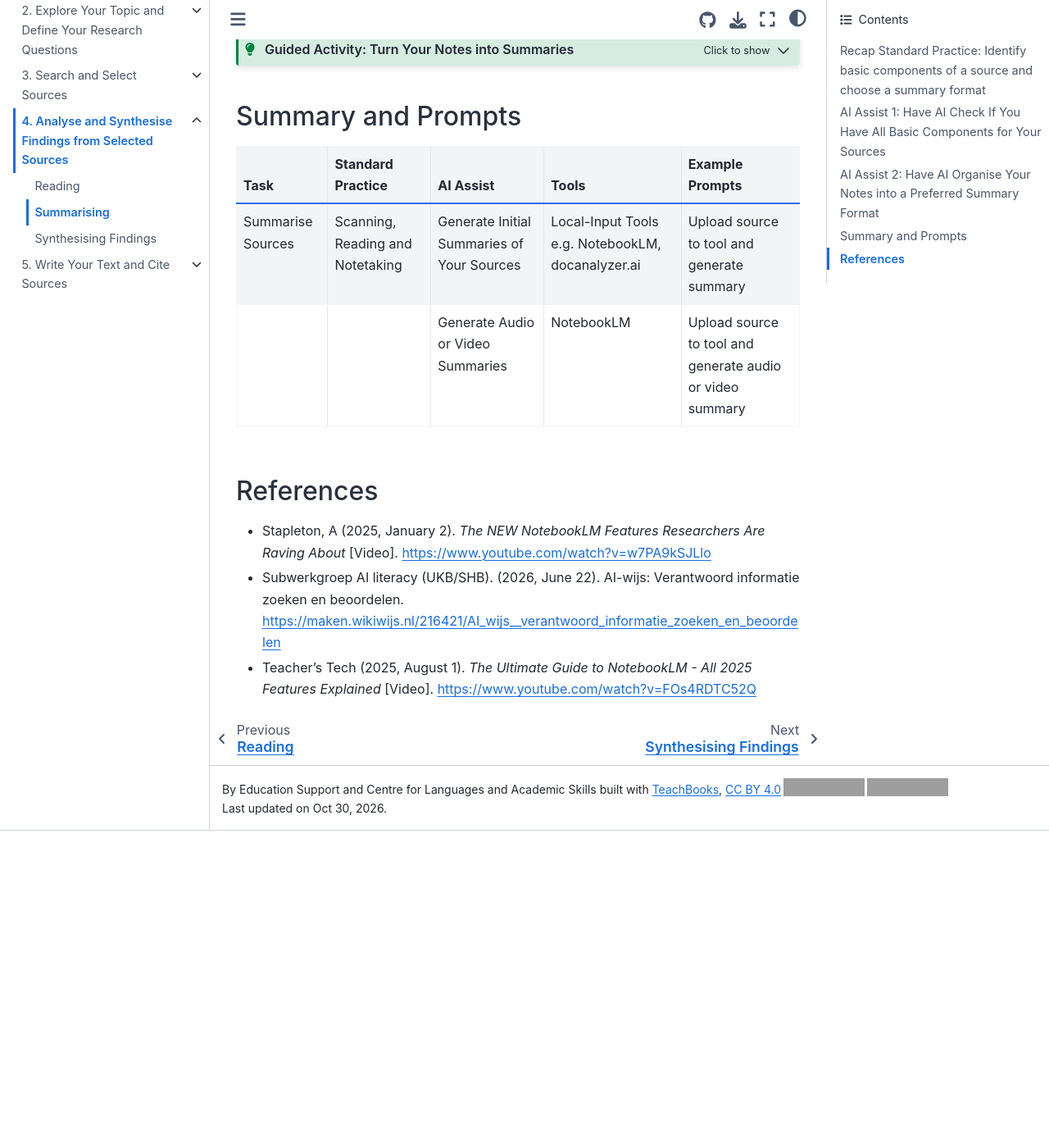
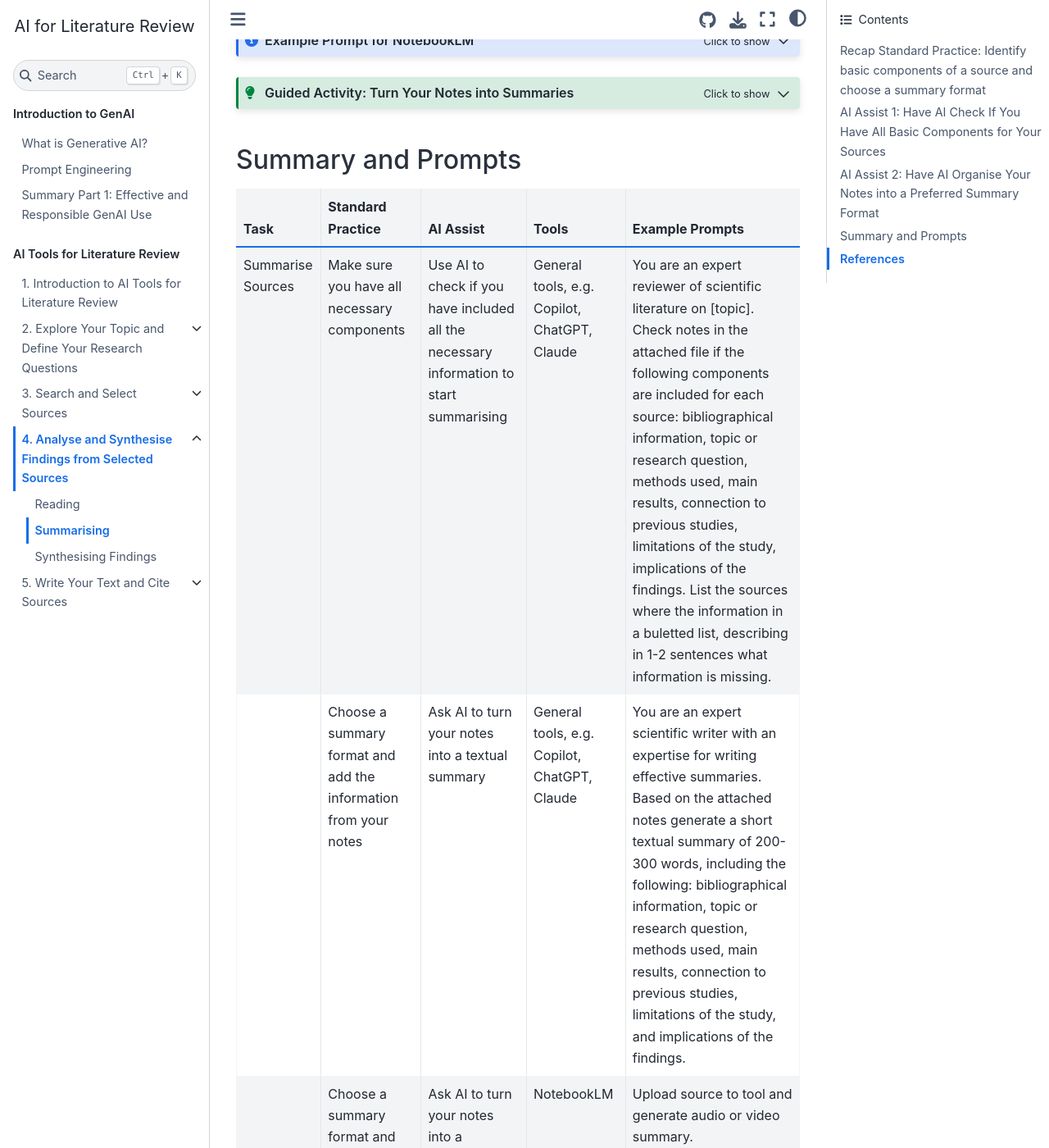
Before and after one commit to lwalma/ai-lit-review, a Jupyter Book: the page built from book/part2/4b-summarising.md, in a window 1280 px wide and 1400 px high, scrolled down 2884 px. Shown: the whole window at 82% size. Built offline with Jupyter Book 1.0.4 settings and Sphinx 7.4.7 and the Sphinx Book theme 1.1.4, drawn with Linux system fonts in a browser that asks for light colours; comment, search, counter and statistics services are not loaded; before the commit the page ends 3897 px from its top, so only the background shows below that; some of the changed text lies outside the part shown; grey boxes are pictures that could not be loaded.

Commit message:
Update 4b-summarising.md

````diff
--- a/book/part2/4b-summarising.md
+++ b/book/part2/4b-summarising.md
@@ -18,13 +18,13 @@ Gather relevant bibliographic information and summarise using a format of your c
 :gutter: 2
 
 :::{grid-item-card} AI Assist 1<br>
-[AI Assist 1: Have AI Check If You Have All Basic Components for Your Sources](#ai-assist-1-have-AI-check-if-you-have-all-basic-components-for-your-sources)<br>
-
+[Have AI Check If You Have All Basic Components for Your Sources](#ai-assist-1-have-ai-check-if-you-have-all-basic-components-for-yoursources)<br>
+Use AI tools to verify that you have included all the necessary information for a summary.
 :::
 
 :::{grid-item-card} AI Assist 2<br>
-[AI assist 2: Have AI Organise Your Notes into a Preferred Summary Format](#ai-assist-2-have-ai-organise-your-notes-into-a-preferred-summary-format)<br>
-
+[Have AI Organise Your Notes into a Preferred Summary Format](#ai-assist-2-have-ai-organise-your-notes-into-a-preferred-summary-format)<br>
+Have AI tools summarise your notes into various formats to help your analysis.
 :::
 
 ::::
@@ -60,7 +60,7 @@ Before you start summarising you sources, it can be helpful to check if you have
 
 ```{admonition} Example Prompt
 :class: dropdown note
-You are an expert reviewer of scientific literature on [topic]. Check notes in the attached file if the following components are included for each source: bibliographical information, topic or research question, methods used, main results, connection to previous studies, limitations of the study, implications of the findings. List the sources where the information is missing in a table, describing in 1-2 sentences what information is missing.
+You are an expert reviewer of scientific literature on [topic]. Check notes in the attached file if the following components are included for each source: bibliographical information, topic or research question, methods used, main results, connection to previous studies, limitations of the study, implications of the findings. List the sources where the information in a buletted list, describing in 1-2 sentences what information is missing.
 ```
 
 ```{warning}
@@ -114,9 +114,9 @@ Follow along with <a href="https://www.youtube.com/watch?v=FOs4RDTC52Q" target=_
 
 | Task | Standard Practice | AI Assist | Tools | Example Prompts |
 |-|-|-|-|-|
-| Summarise Sources | Scanning, Reading and Notetaking | Generate Initial Summaries of Your Sources | Local-Input Tools e.g. NotebookLM, <span>docanalyzer.ai</span> | Upload source to tool and generate summary |
-|  |  | Generate Audio or Video Summaries | NotebookLM | Upload source to tool and generate audio or video summary  |
-
+| Summarise Sources | Make sure you have all necessary components | Use AI to check if you have included all the necessary information to start summarising | General tools, e.g. Copilot, ChatGPT, Claude | You are an expert reviewer of scientific literature on [topic]. Check notes in the attached file if the following components are included for each source: bibliographical information, topic or research question, methods used, main results, connection to previous studies, limitations of the study, implications of the findings. List the sources where the information in a buletted list, describing in 1-2 sentences what information is missing. |
+|  | Choose a summary format and add the information from your notes | Ask AI to turn your notes into a textual summary | General tools, e.g. Copilot, ChatGPT, Claude| You are an expert scientific writer with an expertise for writing effective summaries. Based on the attached notes generate a short textual summary of 200-300 words, including the following: bibliographical information, topic or research question, methods used, main results, connection to previous studies, limitations of the study, and implications of the findings.  |
+|  | Choose a summary format and add the information from your notes | Ask AI to turn your notes into a multimedia summary | NotebookLM | Upload source to tool and generate audio or video summary.  |
 
 ## References
 - Stapleton, A (2025, January 2). _The NEW NotebookLM Features Researchers Are Raving About_ [Video]. <a href="https://www.youtube.com/watch?v=w7PA9kSJLlo" target="_blank">https://www.youtube.com/watch?v=w7PA9kSJLlo</a>
````
